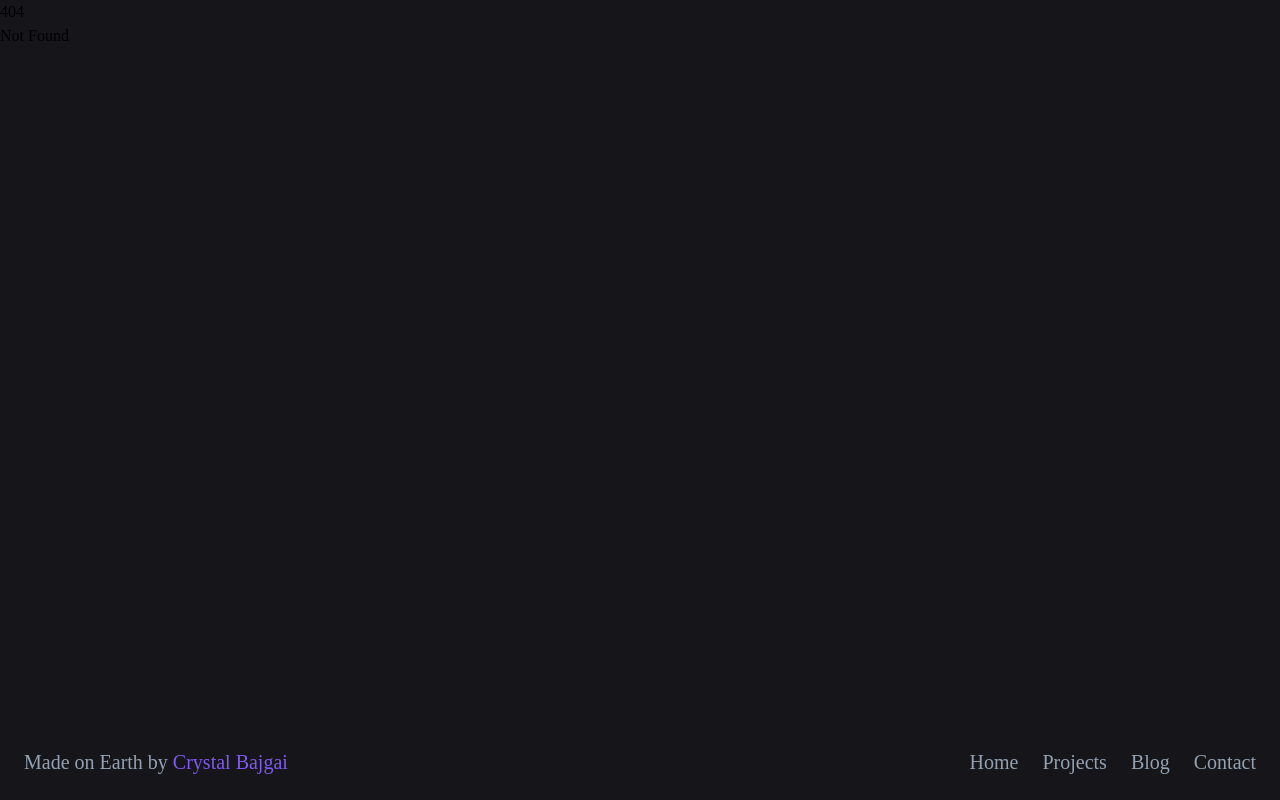
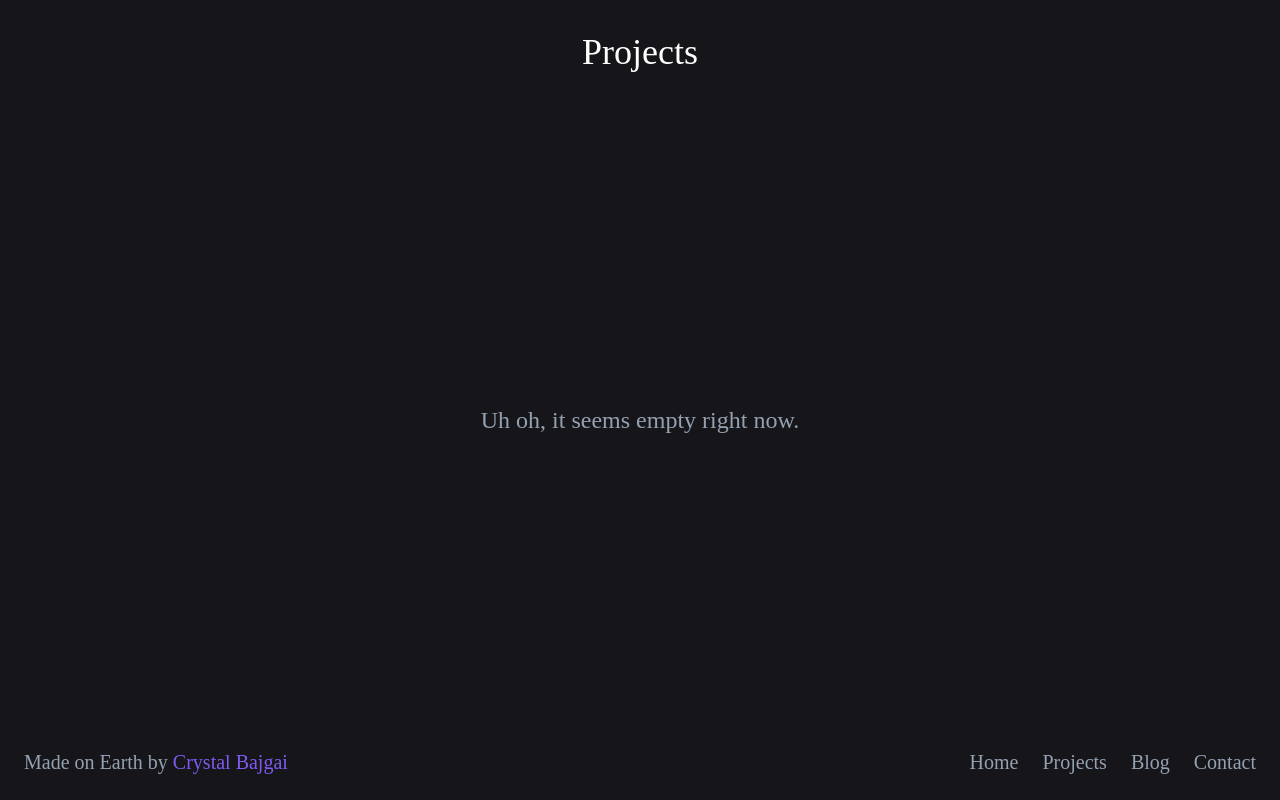
Before and after one commit to lattisse/portfolio, a SvelteKit app: page /projects in a window 1280 px wide. Before the commit this address had no page. Built offline with nearby package versions, Linux system fonts and the light colour scheme; a web font is replaced by a local one.

Commit message:
Projects page boilerplate

```diff
--- /dev/null
+++ b/src/routes/blog/+page.svelte
@@ -0,0 +1,8 @@
+<div class="flex min-h-dvh">
+	<div class="w-full flex flex-col mt-8">
+		<h1 class="text-heading text-2xl font-medium md:text-4xl  text-center">Blog</h1>
+		<div class="flex-grow flex items-center justify-center mb-8">
+			<p class="text-paragraph text-xl md:text-2xl transform">Uh oh, it seems empty right now.</p>
+		</div>
+	</div>
+</div>
--- /dev/null
+++ b/src/routes/projects/+page.svelte
@@ -0,0 +1,8 @@
+<div class="flex min-h-dvh">
+	<div class="w-full flex flex-col mt-8">
+		<h1 class="text-heading text-2xl font-medium md:text-4xl  text-center">Projects</h1>
+		<div class="flex-grow flex items-center justify-center mb-8">
+			<p class="text-paragraph text-xl md:text-2xl transform">Uh oh, it seems empty right now.</p>
+		</div>
+	</div>
+</div>
```
